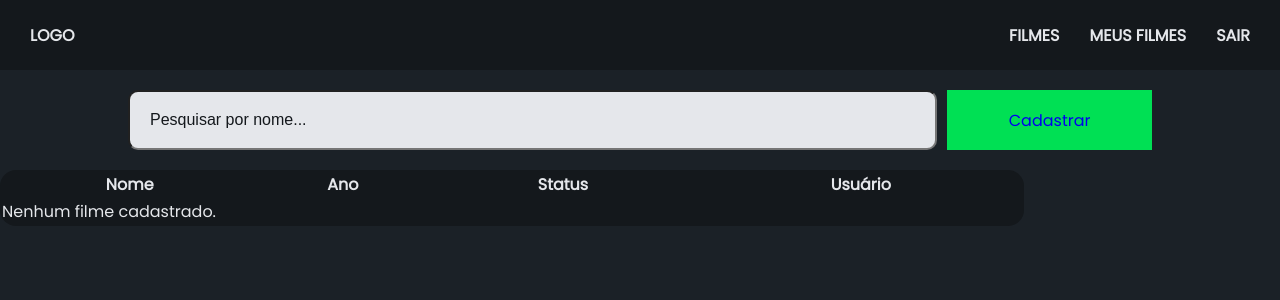
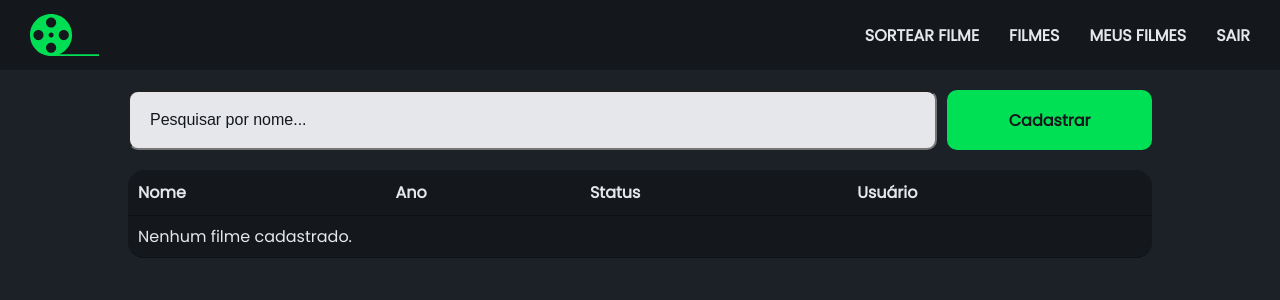
Before and after one commit to Luscarvalho/grupo-dos-cinefilos, a Django app: page /filme/ in a window 1280 px wide. Shown: the top 300 px of the page. Run offline with Django 4.2, Linux system fonts and the light colour scheme; the visitor is signed in with stand-in values (Sample User, id 1); data that the repository does not hold is empty; some libraries are stand-ins or nearby versions.

Commit message:
style: Melhorias gerais na listagem

```diff
--- a/static/css/filmes.css
+++ b/static/css/filmes.css
@@ -7,8 +7,9 @@
     --color-main: #1b2127;
     --color-black: #14181c;
     --color-green: #00e054;
+    --color-yellow: #fff67a;
+    --color-red: #ff6f6f;
     --color-orange: #ff8000;
-    --color-blue: #40bcf4;
     --color-gray: #99aabb;
     --color-white: #E5E7EB;
 }
@@ -100,14 +101,16 @@
     padding: 10px;
     border-radius: 10px;
     text-align: center;
+    color: var(--color-black);
+    font-weight: bolder;
 }
 
 .edit {
-    background-color: var(--color-blue);
+    background-color: var(--color-yellow);
 }
 
 .delete {
-    background-color: var(--color-orange);
+    background-color: var(--color-red);
 }
 
 .search {
@@ -118,6 +121,9 @@
 }
 
 .create {
+    color: var(--color-black);
+    font-weight: bolder;
+    border-radius: 10px;
     width: 20%;
     background-color: var(--color-green);
     display: flex;
--- a/static/css/form.css
+++ b/static/css/form.css
@@ -8,7 +8,7 @@
   --color-black: #14181c;
   --color-green: #00e054;
   --color-orange: #ff8000;
-  --color-red: #ff4c4c;
+  --color-red: #ff6f6f;
   --color-blue: #40bcf4;
   --color-gray: #99aabb;
   --color-white: #E5E7EB;
--- a/templates/base.html
+++ b/templates/base.html
@@ -15,8 +15,15 @@
 
 <body>
     <header class="menu">
-        <a class="logo" href="{% url 'home' %}">Logo</a>
+        <a class="logo" href="{% url 'home' %}">
+            <img src="{% static 'img/Logo.svg' %}" alt="Logo">
+        </a>
         <ul>
+            {% if not request.path == '/' %}
+            <li>
+                <a href="{% url 'films-sort' %}">Sortear filme</a>
+            </li>
+            {% endif %}
             <li>
                 <a href="{% url 'films-list' %}">Filmes</a>
             </li>
@@ -29,6 +36,9 @@
         </ul>
     </header>
     {% block content %}{% endblock %}
+    <script type="text/javascript" charset="utf8" src="https://code.jquery.com/jquery-3.7.0.min.js"></script>
+    <link rel="stylesheet" href="https://cdn.datatables.net/1.13.6/css/jquery.dataTables.css" />
+    <script src="https://cdn.datatables.net/1.13.6/js/jquery.dataTables.js"></script>
     <script src="{% static 'js/main.js' %}"></script>
 </body>
 
--- a/templates/filmes/filmes.html
+++ b/templates/filmes/filmes.html
@@ -16,7 +16,7 @@
     <input type="text" id="search" onkeyup="searchFilm()" placeholder="Pesquisar por nome...">
     <a class="create" href="{% url 'films-create' %}">Cadastrar</a>
 </section>
-<table id="table">
+<table id="myTable">
     <thead>
         <tr class="table-header">
             <th onclick="sortTable(0)">Nome</th>
```
Also changed, not shown: templates/filmes/meusfilmes.html (+10 -6 lines).
